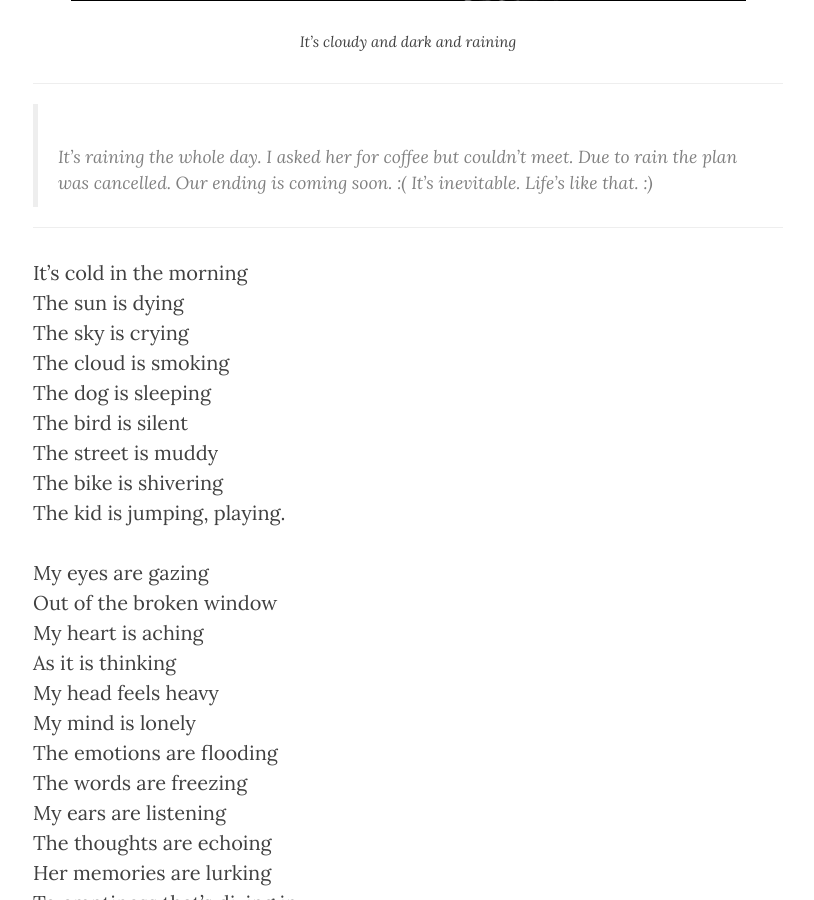
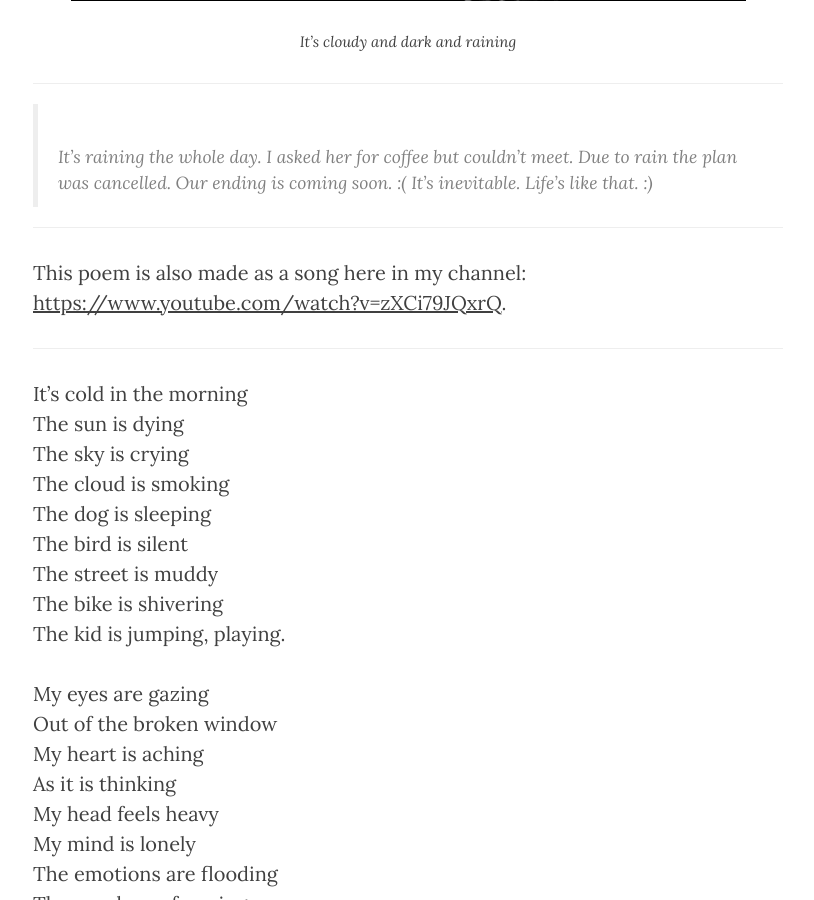
Before and after one commit to NISH1001/NISH1001.github.io, a Jekyll site: the page built from _posts/2019-07-12-cold-inside.markdown, in a window 1280 px wide and 900 px high, scrolled down 923 px. Shown: the whole window, without its empty margins (232-1046 px from the left). Built offline with Jekyll 4.4.1, drawn with Linux system fonts in a browser that asks for light colours; comment, search, counter and statistics services are not loaded.

Commit message:
Add video link for the song version to it's cold inside me

```diff
--- a/_posts/2019-07-12-cold-inside.markdown
+++ b/_posts/2019-07-12-cold-inside.markdown
@@ -18,6 +18,9 @@ header-img: "img/post-headers/2019-07-12-cold-inside.jpg"
 > It's raining the whole day. I asked her for coffee but couldn't meet. Due to rain the plan was cancelled. Our ending is coming soon. :(
 > It's inevitable. Life's like that. :)
 
+<hr/>
+
+This poem is also made as a song here in my channel: [https://www.youtube.com/watch?v=zXCi79JQxrQ](https://www.youtube.com/watch?v=zXCi79JQxrQ){:class="paradox"}.
 <hr/>
 
 It's cold in the morning
```
